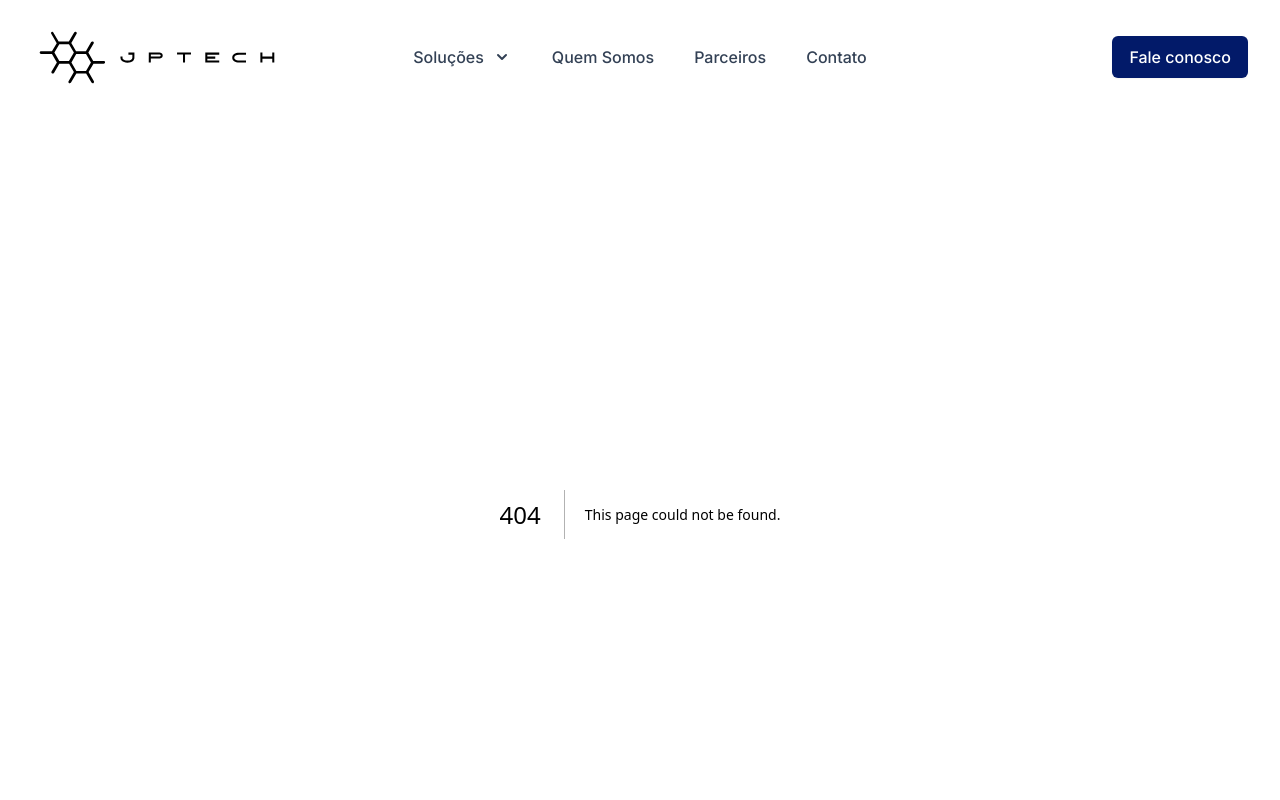
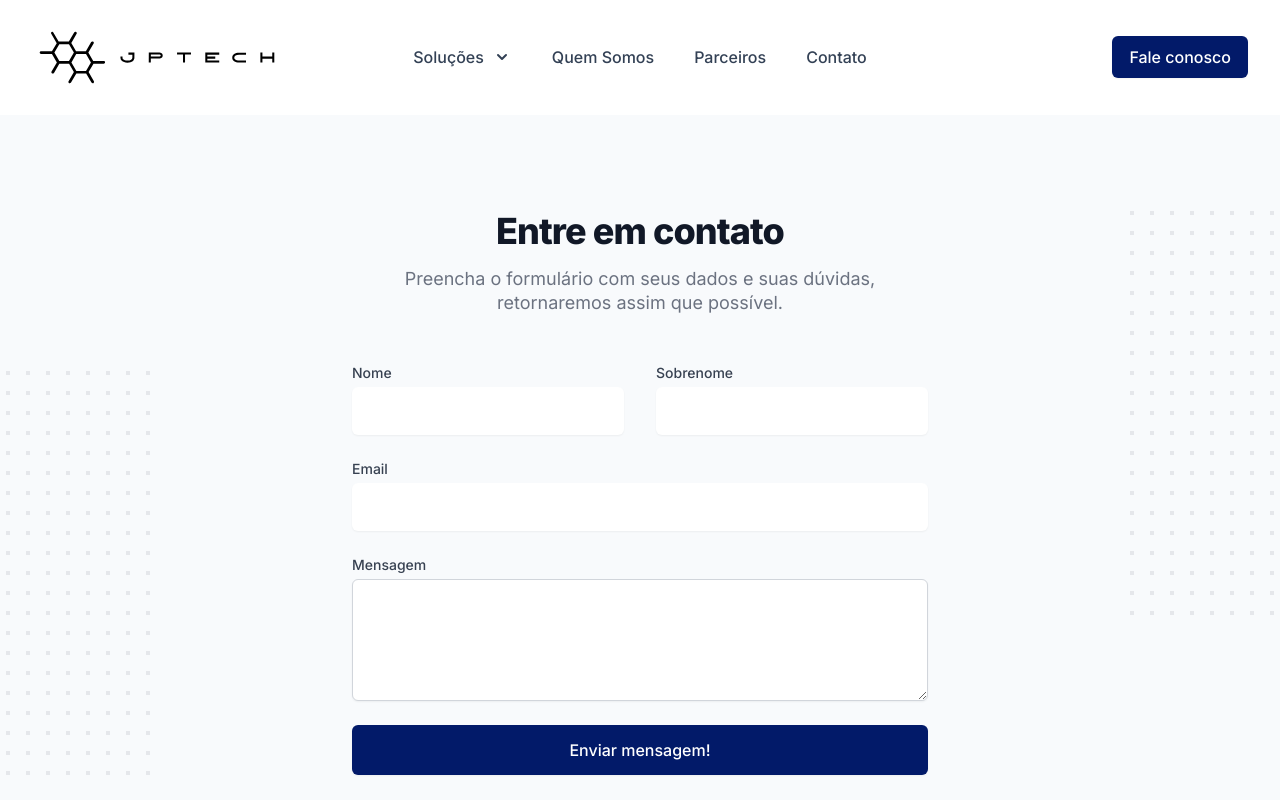
Before and after one commit to pxpc2/jptech, a Next.js app in the folder client/: page /contato in a window 1280 px wide. Before the commit this address had no page. Shown: the top 800 px of the page. Built offline with nearby package versions, Linux system fonts and the light colour scheme.

Commit message:
creating contact page

```diff
--- /dev/null
+++ b/client/app/contato/page.js
@@ -0,0 +1,9 @@
+import ContactForm from '@/components/ContactForm';
+
+export default function Contato() {
+  return (
+    <>
+      <ContactForm />
+    </>
+  );
+}
--- /dev/null
+++ b/client/components/ContactForm/index.jsx
@@ -0,0 +1,177 @@
+export default function ContactForm() {
+  return (
+    <div
+      className="bg-slate-50 py-16 px-4 overflow-hidden sm:px-6
+    lg:px-8 lg:py-24"
+    >
+      <div className="relative max-w-xl mx-auto">
+        <svg
+          className="absolute left-full transform translate-x-1/2"
+          width={404}
+          height={404}
+          fill="none"
+          viewBox="0 0 404 404"
+          aria-hidden="true"
+        >
+          <defs>
+            <pattern
+              id="85737c0e-0916-41d7-917f-596dc7edfa27"
+              x={0}
+              y={0}
+              width={20}
+              height={20}
+              patternUnits="userSpaceOnUse"
+            >
+              <rect
+                x={0}
+                y={0}
+                width={4}
+                height={4}
+                className="text-gray-200"
+                fill="currentColor"
+              />
+            </pattern>
+          </defs>
+          <rect
+            width={404}
+            height={404}
+            fill="url(#85737c0e-0916-41d7-917f-596dc7edfa27)"
+          />
+        </svg>
+        <svg
+          className="absolute right-full bottom-0 transform -translate-x-1/2"
+          width={404}
+          height={404}
+          fill="none"
+          viewBox="0 0 404 404"
+          aria-hidden="true"
+        >
+          <defs>
+            <pattern
+              id="85737c0e-0916-41d7-917f-596dc7edfa27"
+              x={0}
+              y={0}
+              width={20}
+              height={20}
+              patternUnits="userSpaceOnUse"
+            >
+              <rect
+                x={0}
+                y={0}
+                width={4}
+                height={4}
+                className="text-gray-200"
+                fill="currentColor"
+              />
+            </pattern>
+          </defs>
+          <rect
+            width={404}
+            height={404}
+            fill="url(#85737c0e-0916-41d7-917f-596dc7edfa27)"
+          />
+        </svg>
+        <div className="text-center">
+          <h1 className="text-3xl font-extrabold tracking-tight text-gray-900 sm:text-4xl">
+            Entre em contato
+          </h1>
+          <p className="mt-4 text-lg leading-6 text-gray-500">
+            Preencha o formulário com seus dados e suas dúvidas, retornaremos
+            assim que possível.
+          </p>
+        </div>
+        <div className="mt-12">
+          <form
+            action="#"
+            method="POST"
+            className="grid grid-cols-1 gap-y-6 sm:grid-cols-2 sm:gap-x-8"
+          >
+            <div>
+              <label
+                htmlFor="first-name"
+                className="block text-sm font-medium text-gray-700"
+              >
+                Nome
+              </label>
+              <div className="mt-1">
+                <input
+                  type="text"
+                  name="first-name"
+                  id="first-name"
+                  autoComplete="given-name"
+                  className="py-3 px-4 block w-full shadow-sm focus:ring-indigo-500 focus:border-indigo-500
+                   border-gray-300 rounded-md"
+                />
+              </div>
+            </div>
+            <div>
+              <label
+                htmlFor="last-name"
+                className="block text-sm font-medium text-gray-700"
+              >
+                Sobrenome
+              </label>
+              <div className="mt-1">
+                <input
+                  type="text"
+                  name="last-name"
+                  id="last-name"
+                  autoComplete="family-name"
+                  className="py-3 px-4 block w-full shadow-sm focus:ring-indigo-500 focus:border-indigo-500 border-gray-300 rounded-md"
+                />
+              </div>
+            </div>
+            <div className="sm:col-span-2">
+              <label
+                htmlFor="email"
+                className="block text-sm font-medium text-gray-700"
+              >
+                Email
+              </label>
+              <div className="mt-1">
+                <input
+                  id="email"
+                  name="email"
+                  type="email"
+                  autoComplete="email"
+                  className="py-3 px-4 block w-full shadow-sm focus:ring-indigo-500 focus:border-indigo-500 border-gray-300 rounded-md"
+                />
+              </div>
+            </div>
+            <div className="sm:col-span-2">
+              <label
+                htmlFor="message"
+                className="block text-sm font-medium text-gray-700"
+              >
+                Mensagem
+              </label>
+              <div className="mt-1">
+                <textarea
+                  id="message"
+                  name="message"
+                  rows={4}
+                  className="py-3 px-4 block w-full shadow-sm
+                   focus:ring-indigo-500 focus:border-indigo-500 border
+                    border-gray-300 rounded-md"
+                  defaultValue={''}
+                />
+              </div>
+            </div>
+            <div className="sm:col-span-2">
+              <button
+                type="submit"
+                className="w-full inline-flex items-center justify-center
+                 px-6 py-3 border border-transparent rounded-md shadow-sm
+                 text-base font-medium text-white bg-jptech-brand-blue
+                  hover:bg-jptech-brand-lighterblue focus:outline-none focus:ring-2
+                  focus:ring-offset-2 focus:ring-indigo-500"
+              >
+                Enviar mensagem!
+              </button>
+            </div>
+          </form>
+        </div>
+      </div>
+    </div>
+  );
+}
```
